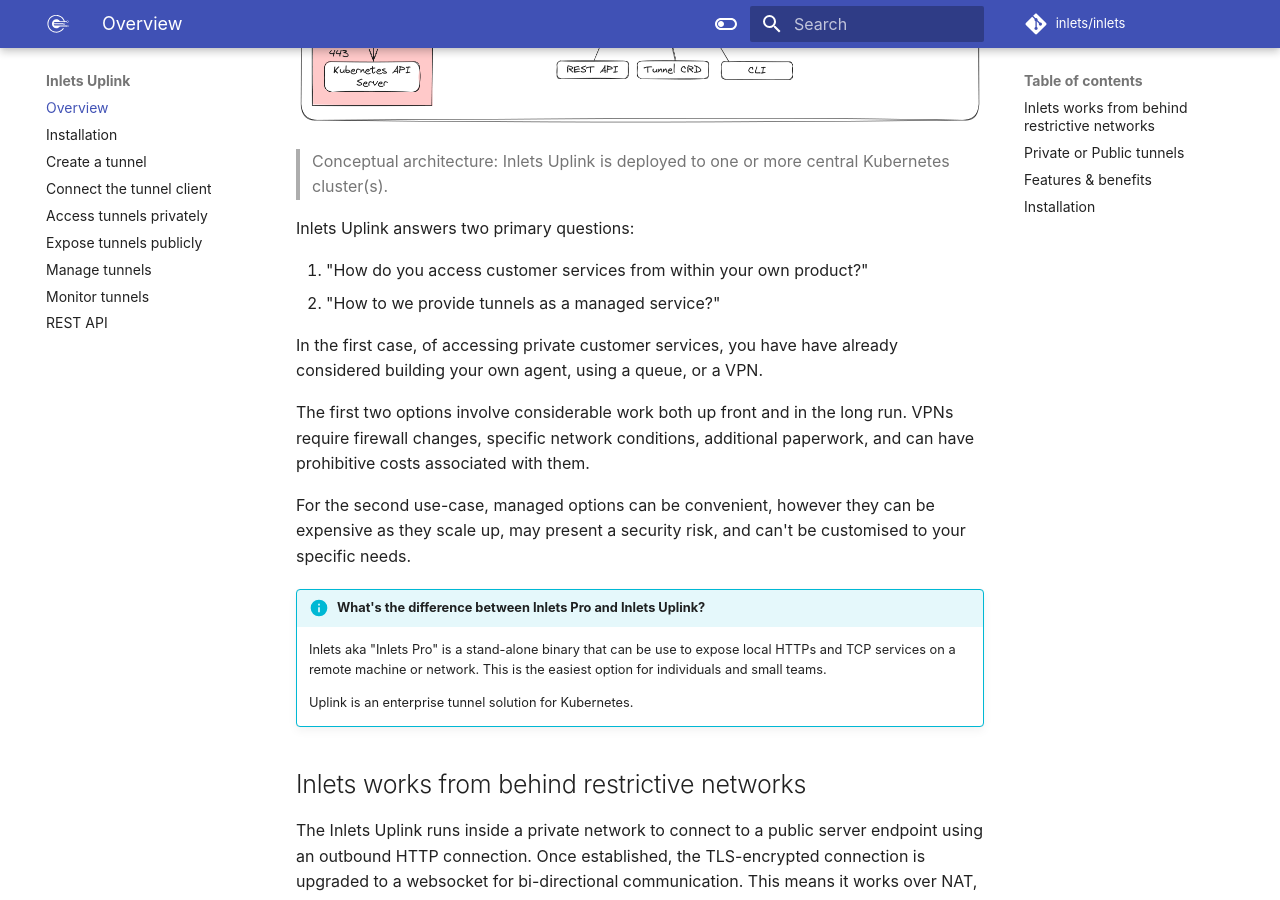
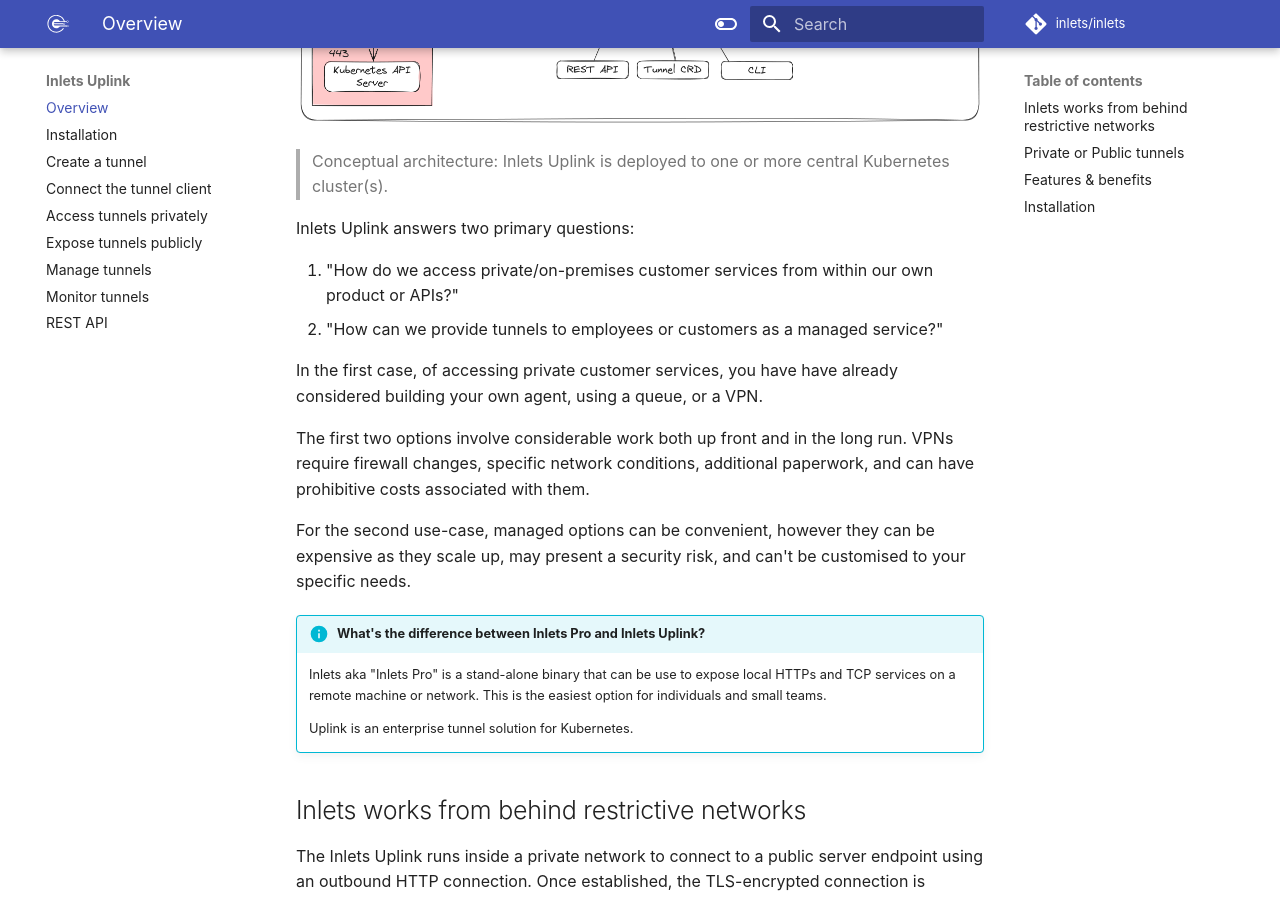
Before and after one commit to inlets/docs.inlets.dev, an MkDocs documentation site: the page built from docs/uplink/index.md, in a window 1280 px wide and 900 px high, scrolled down 517 px. Built offline with MkDocs 1.6.1 and Material for MkDocs 9.7.7, drawn with Linux system fonts in a browser that asks for light colours; some web fonts are replaced.

Commit message:
Fix typo
Thanks @welteki

Signed-off-by: Alex Ellis (OpenFaaS Ltd) <alexellis2@gmail.com>

```diff
--- a/docs/uplink/index.md
+++ b/docs/uplink/index.md
@@ -7,8 +7,8 @@
 
 Inlets Uplink answers two primary questions:
 
-1. "How do you access customer services from within your own product?"
-2. "How to we provide tunnels as a managed service?"
+1. "How do we access private/on-premises customer services from within our own product or APIs?"
+2. "How can we provide tunnels to employees or customers as a managed service?"
 
 In the first case, of accessing private customer services, you have have already considered building your own agent, using a queue, or a VPN.
 
```
